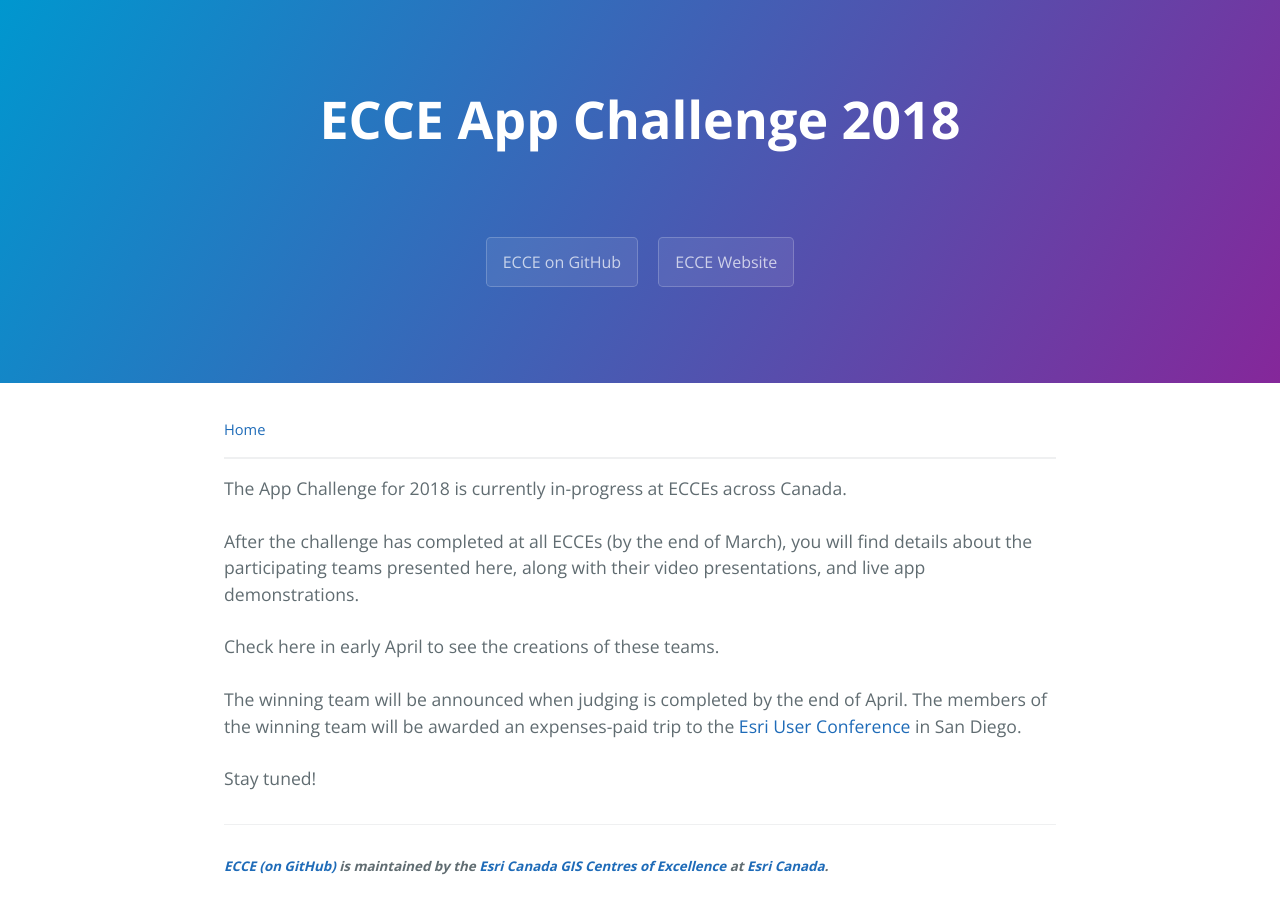
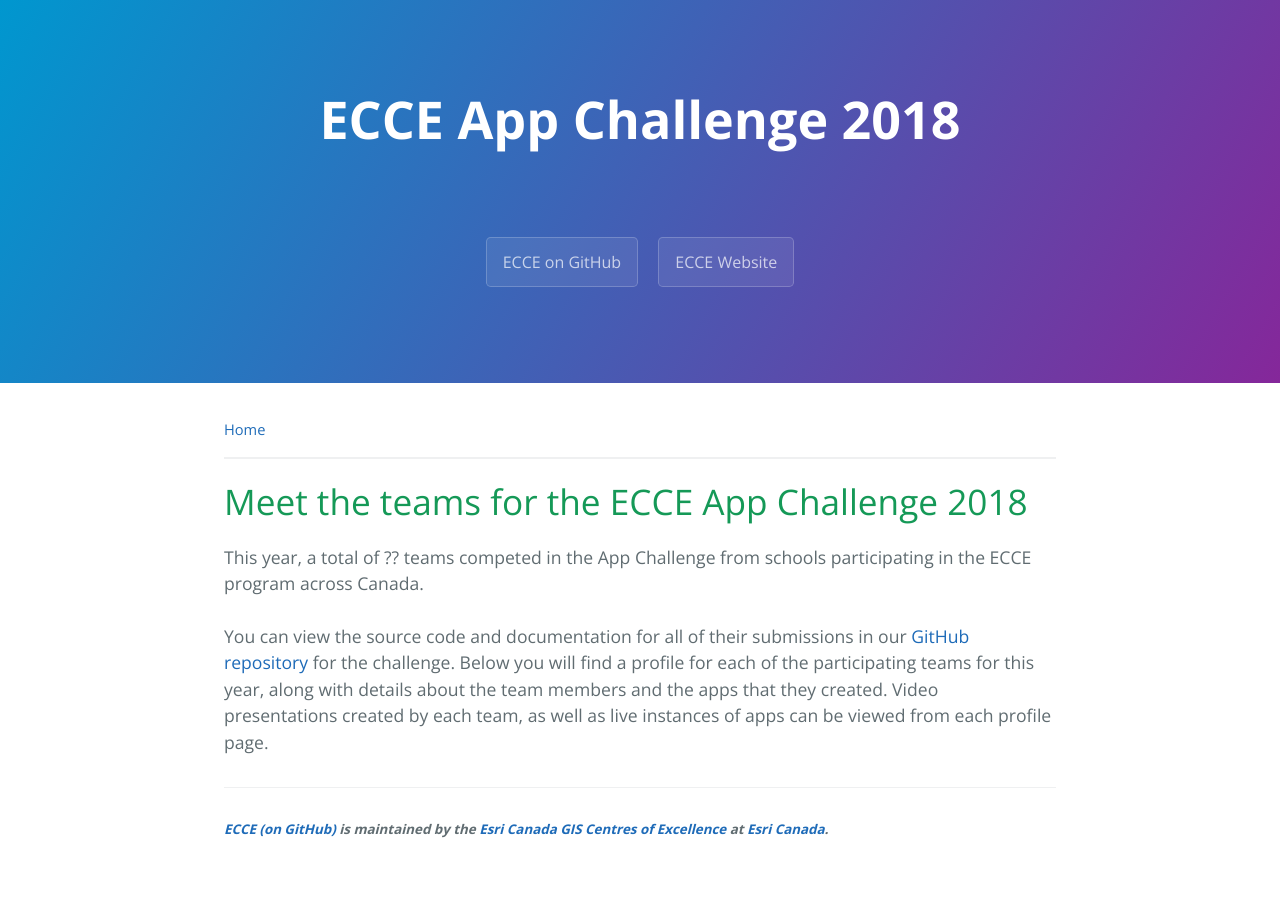
Before and after one commit to EsriCanada-CE/esricanada-ce.github.io, a Jekyll site: the page built from _appchallenge/2018/index.html, in a window 1280 px wide. Built offline with Jekyll 4.4.1, drawn with Linux system fonts in a browser that asks for light colours.

Commit message:
Template and appchallenge 2017/2018 main page updates

```diff
--- a/_appchallenge/2017/index.html
+++ b/_appchallenge/2017/index.html
@@ -17,7 +17,7 @@
 
   You can view the source code and documentation for all of their submissions in our <a href="{{ challenge_ghurl }}">GitHub repository</a> for the challenge.  Below you will find a profile for each of the participating teams for this year, along with details about the team members and the apps that they created.  Video presentations created by each team, as well as live instances of apps can be viewed from each profile page.
 
-    {% assign teams = site.appchallenge | where:"category", "team" | where:"year", 2017 %}
+    {% assign teams = site.appchallenge | where:"category", "team" | where:"year", page.year %}
     {% assign schools = "" | split: "" %}
 
     {% for team in teams %}
@@ -29,7 +29,7 @@
     {% for school in schools %}
       <h3>{{ school }}</h3>
       <ul>
-      {% assign schoolteams = site.appchallenge | where:"category", "team" | where:"year", 2017  | where:"school", school %}
+      {% assign schoolteams = site.appchallenge | where:"category", "team" | where:"year", page.year  | where:"school", school %}
       {% for team in schoolteams %}
         <li><span><a href="{{ team.url | replace:"index.html", "" }}">{{ team.name }}</a></span>{% if team.winner %}<span style="font-weight:bold;"> - {% if team.winner == 1 %}WINNER{% elsif team.winner == 2 %}1st Runner-Up{% elsif team.winner == 3 %}2nd Runner-Up{% endif %}</span>{% endif %} |
           {% assign lastmember = team.members | last %}
--- a/_appchallenge/2018/index.html
+++ b/_appchallenge/2018/index.html
@@ -4,26 +4,45 @@
 title: ECCE App Challenge 2018
 category: challenge
 year: 2018
+youtubeplaylist: PLdgq5G0ox73VEQFJd4No6peb4NP-GFbdU
 ---
 
-{% assign challenge_ghurl = site.githuburl | append: '/ecce-app-challenge-' | append: page.year %}
+<a href="../../" style="font-size:smaller;">Home</a><hr />
+<div id="appchallenge">
+  {% assign challenge_ghurl = site.githuburl | append: '/ecce-app-challenge-' | append: page.year %}
 
-<a href="../../" style="font-size:smaller;">Home</a><hr />
+  <h1>Meet the teams for the ECCE App Challenge 2018</h1>
 
-<div id="appchallenge">
-
-  The App Challenge for 2018 is currently in-progress at ECCEs across Canada.
+  This year, a total of ?? teams competed in the App Challenge from schools participating in the ECCE program across Canada.
   <br /><br />
 
-  After the challenge has completed at all ECCEs (by the end of March), you will find details about the participating teams presented here, along with their video presentations, and live app demonstrations.
-  <br /><br />
+  You can view the source code and documentation for all of their submissions in our <a href="{{ challenge_ghurl }}">GitHub repository</a> for the challenge.  Below you will find a profile for each of the participating teams for this year, along with details about the team members and the apps that they created.  Video presentations created by each team, as well as live instances of apps can be viewed from each profile page.
 
-  Check here in early April to see the creations of these teams.
-  <br /><br />
+    {% assign teams = site.appchallenge | where:"category", "team" | where:"year", page.year %}
+    {% assign schools = "" | split: "" %}
 
-  The winning team will be announced when judging is completed by the end of April.  The members of the winning team will be awarded an expenses-paid trip to the <a href="http://www.esri.com/about/events/uc" target="_blank">Esri User Conference</a> in San Diego.
-  <br /><br />
+    {% for team in teams %}
+      {% unless schools contains team.school %}
+        {% assign schools = schools | push: team.school %}
+      {% endunless %}
+    {% endfor %}
 
-  Stay tuned!
-
+    {% for school in schools %}
+      <h3>{{ school }}</h3>
+      <ul>
+      {% assign schoolteams = site.appchallenge | where:"category", "team" | where:"year", page.year  | where:"school", school %}
+      {% for team in schoolteams %}
+        <li><span><a href="{{ team.url | replace:"index.html", "" }}">{{ team.name }}</a></span>{% if team.winner %}<span style="font-weight:bold;"> - {% if team.winner == 1 %}WINNER{% elsif team.winner == 2 %}1st Runner-Up{% elsif team.winner == 3 %}2nd Runner-Up{% endif %}</span>{% endif %} |
+          {% assign lastmember = team.members | last %}
+          {% for member in team.members %}
+            {% if member.name == lastmember.name %}
+              {{ member.name }}
+            {% else %}
+              {{ member.name | append: ", " }}
+            {% endif %}
+          {% endfor %}
+        </li>
+      {% endfor %}
+      </ul>
+    {% endfor %}
 </div>
--- a/_includes/appchallenge_page-header.html
+++ b/_includes/appchallenge_page-header.html
@@ -1,7 +1,8 @@
 <section class="page-header">
   {% assign team = page %}
   {% assign challenge = site.appchallenge | where:"category", "challenge" | where:"year", team.year | first %}
-  {% assign teamslug = team.name | replace:' ', '_' | replace:'-', '_' | replace:"'", '' %}
+  {% assign teamslug = team.name | replace:' ', '_' | replace:"'", '' %}
+  {% if team.year == 2017 %}{% assign teamslug = teamslug | replace:'-', '_' %}{% endif %}
 
   <h1 class="project-name">{{ team.name }}</h1>
   <h2 class="project-tagline">ECCE App Challenge {{ team.year }} team from {{ team.school }}</h2>
--- a/_layouts/appchallengeteam.html
+++ b/_layouts/appchallengeteam.html
@@ -2,7 +2,8 @@
 <html lang="en-us">
 
   {% assign team = page %}
-  {% assign teamslug = team.name | replace:' ', '_' | replace:'-', '_' | replace:"'", '' %}
+  {% assign teamslug = team.name | replace:' ', '_' | replace:"'", '' %}
+  {% if team.year == 2017 %}{% assign teamslug = teamslug | replace:'-', '_' %}{% endif %}
   {% assign ghroot = site.ghpagesroot | append: '/ecce-app-challenge-' | append: team.year | append: '/' | append: teamslug %}
   {% assign githubroot = site.githuburl | append: '/ecce-app-challenge-' | append: team.year | append: '/tree/master/' | append: teamslug %}
   {% assign ghblobroot = site.githuburl | append: '/ecce-app-challenge-' | append: team.year | append: '/blob/master/' | append: teamslug %}
```
